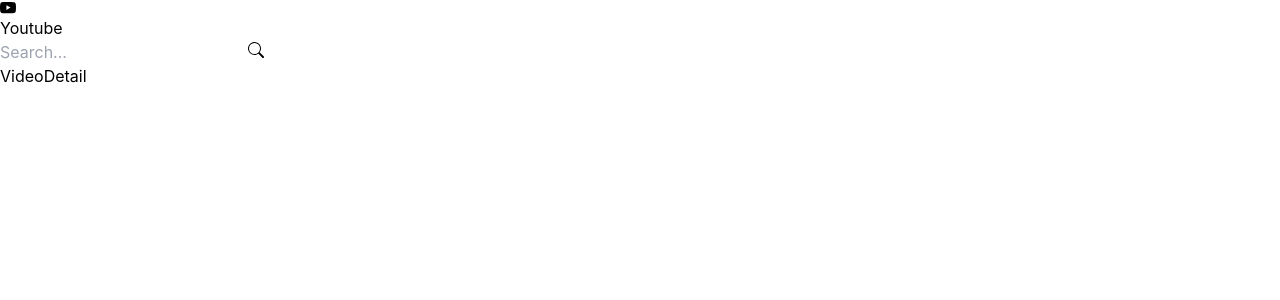
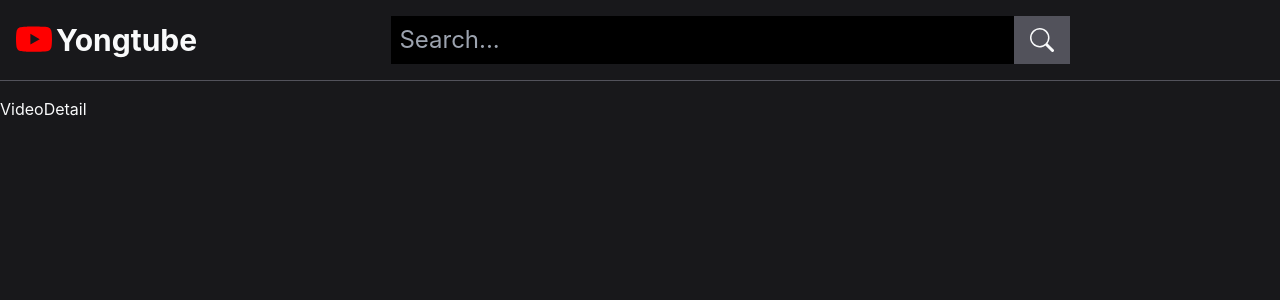
Before and after one commit to dydals3440/Yongtube-Clone, a React (Create React App) app: page /videos/watch/1 in a window 1280 px wide. Shown: the top 300 px of the page. Built offline with nearby package versions, Linux system fonts and the light colour scheme.

Commit message:
design: SearchHeader by tailwindcss

```diff
--- a/src/components/SearchHeader.jsx
+++ b/src/components/SearchHeader.jsx
@@ -12,19 +12,20 @@
   };
   useEffect(() => setText(keyword || ""), [keyword]);
   return (
-    <header>
-      <Link to={"/"}>
-        <BsYoutube />
-        <h1>Youtube</h1>
+    <header className="w-full flex p-4 text-2xl border-b border-zinc-600 mb-4">
+      <Link to={"/"} className="flex items-center">
+        <BsYoutube className="text-4xl text-brand" />
+        <h1 className="font-bold ml-1 text-3xl">Yongtube</h1>
       </Link>
-      <form onSubmit={handleSubmit}>
+      <form className="w-full flex justify-center" onSubmit={handleSubmit}>
         <input
+          className="w-7/12 p-2 outline-none bg-black text-gray-50"
           type="text"
           placeholder="Search..."
           value={text}
           onChange={(e) => setText(e.target.value)}
         />
-        <button>
+        <button className="bg-zinc-600 px-4">
           <BsSearch />
         </button>
       </form>
--- a/src/index.css
+++ b/src/index.css
@@ -9,6 +9,15 @@
     sans-serif;
   -webkit-font-smoothing: antialiased;
   -moz-osx-font-smoothing: grayscale;
+  width: 100vw;
+  height: 100vh;
+  /* @apply를 사용하여 talewindcss 문법을 사용할 수 있다. */
+  @apply flex flex-col items-center;
+  @apply bg-zinc-900 text-gray-50;
+}
+
+#root {
+  @apply w-full max-w-screen-2xl;
 }
 
 code {
--- a/tailwind.config.js
+++ b/tailwind.config.js
@@ -1,8 +1,12 @@
 /** @type {import('tailwindcss').Config} */
 module.exports = {
-  content: ["./src/**/*.{js,jsx,ts,tsx}"],
+  content: ["./src/**/*.{js,jsx}"],
   theme: {
-    extend: {},
+    extend: {
+      colors: {
+        brand: "#FF0000",
+      },
+    },
   },
   plugins: [],
 };
```
